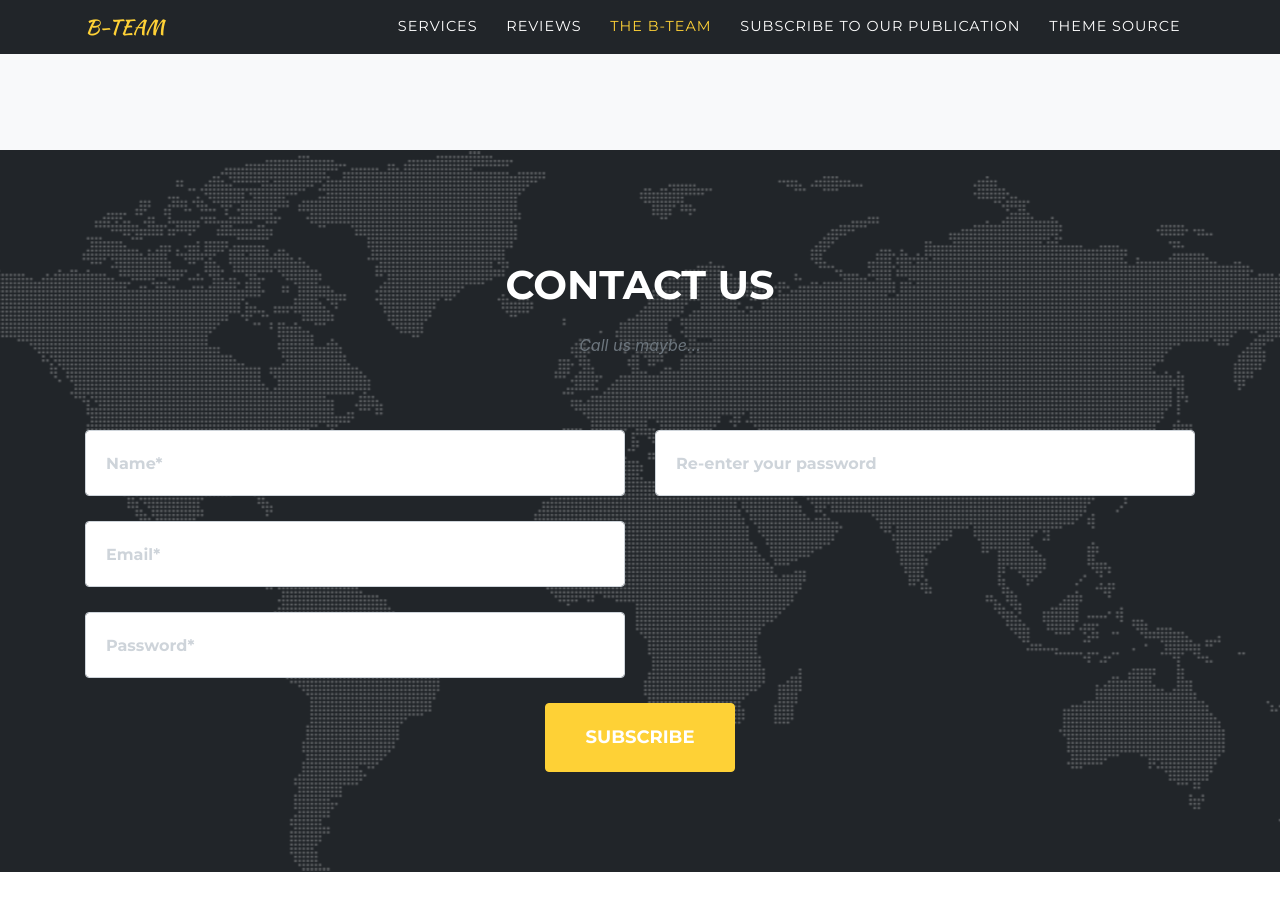
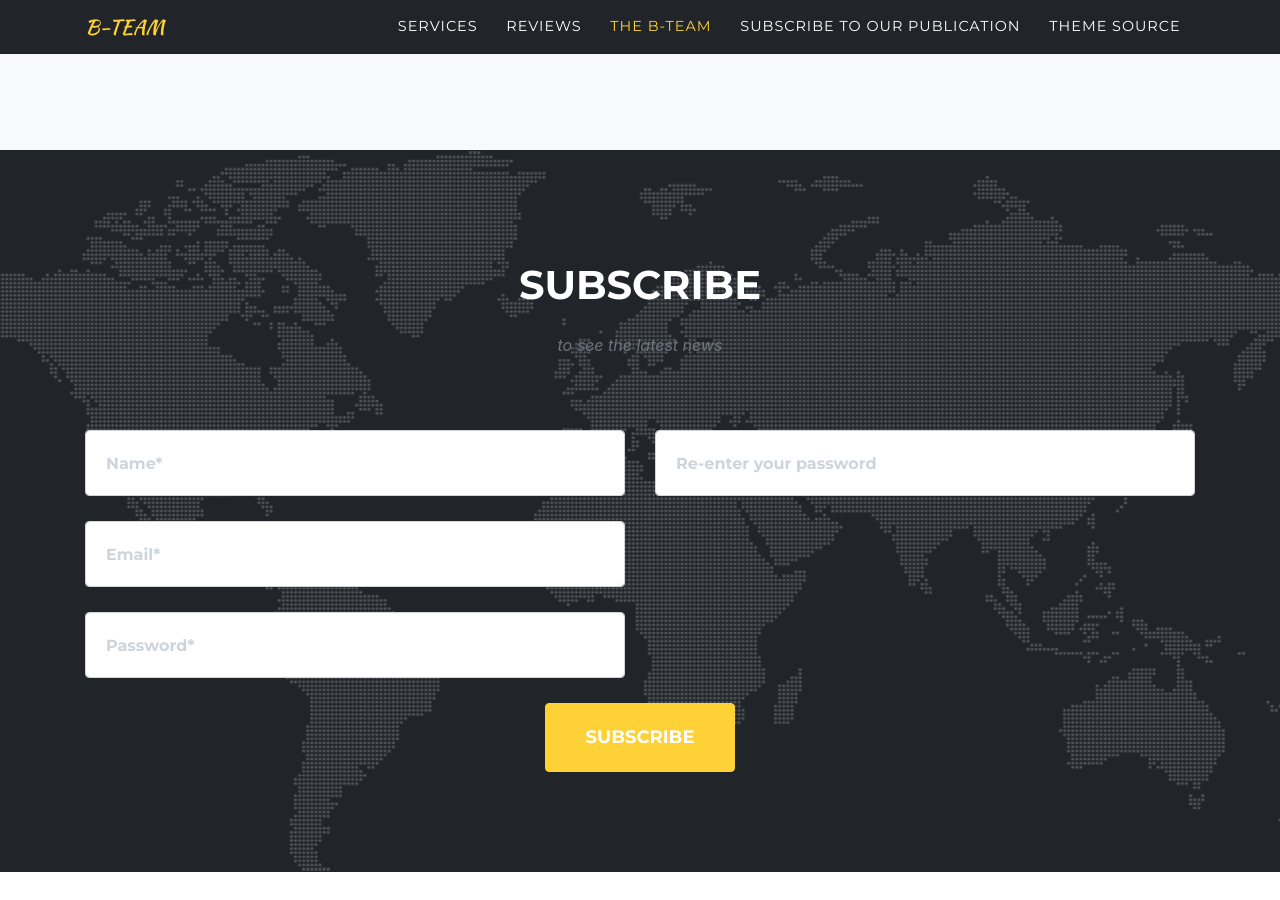
Before and after one commit to Dahyunismm/Unix-Final-Project, a Jekyll site: the page built from agencyWebsite/index.md, in a window 1280 px wide and 900 px high, scrolled down 4225 px. Built offline with Jekyll 4.4.1, drawn with Linux system fonts in a browser that asks for light colours; some web fonts are replaced.

Commit message:
should be done

```diff
--- a/agencyWebsite/_data/sitetext.yml
+++ b/agencyWebsite/_data/sitetext.yml
@@ -20,12 +20,6 @@ portfolio:
     title: "Recent Reviews"
     section: portfolio
     closebutton: "Close"
-
-
-about:
-    title: "About Us"
-    text: "our story"
-    section: about
 
 clients:
     section: clients
@@ -67,8 +61,8 @@ team:
 
 
 contact:
-    title: "Contact Us"
-    text: "Call us maybe..."
+    title: "Subscribe"
+    text: "to see the latest news"
     section: contact
 
 footer:
```
